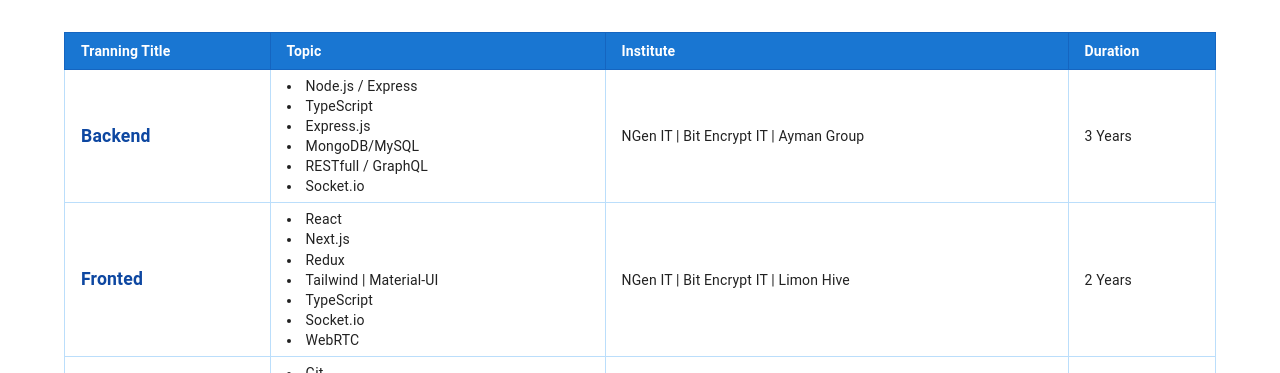
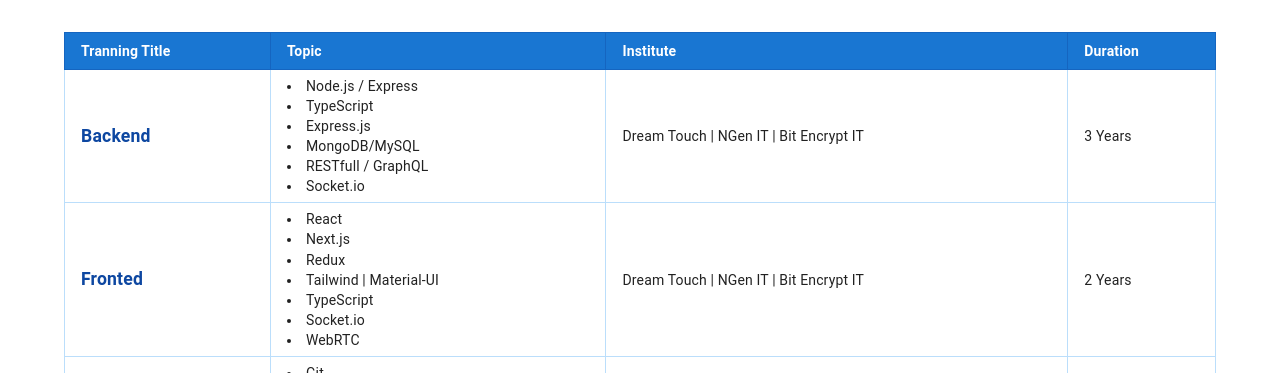
Before and after one commit to JavaScriptForEverything/portfolio, a Next.js app: page / in a window 1280 px wide. Shown: the part 427-800 px from the top of the page. Built offline with nearby package versions, Linux system fonts and the light colour scheme.

Commit message:
updated skills table and updated cv + fixed dependencies missing and hydration worning

```diff
--- a/components/product.tsx
+++ b/components/product.tsx
@@ -89,7 +89,7 @@
 					<Typography variant='body1' color='textSecondary' paragraph align='justify' > {summary} </Typography>
 
 					{lists && (
-						<Typography sx={{  mt: -2, mb: 2, }} variant='body2' color='textSecondary'>
+						<Typography component='div' sx={{  mt: -2, mb: 2, }} variant='body2' color='textSecondary'>
 							<ul style={{
 								paddingBlock: '8px',
 								listStyleType: 'square',
--- a/components/skillTable.tsx
+++ b/components/skillTable.tsx
@@ -11,13 +11,13 @@
 	{
 		title: 'Backend',
 		topics: [ 'Node.js / Express', 'TypeScript', 'Express.js', 'MongoDB/MySQL', 'RESTfull / GraphQL', 'Socket.io' ],
-		institute: 'NGen IT | Bit Encrypt IT | Ayman Group',
+		institute: 'Dream Touch | NGen IT | Bit Encrypt IT ',
 		duration: '3 Years'
 	},
 	{
 		title: 'Fronted',
 		topics: [ 'React', 'Next.js', 'Redux', 'Tailwind | Material-UI', 'TypeScript', 'Socket.io', 'WebRTC'],
-		institute: 'NGen IT | Bit Encrypt IT | Limon Hive',
+		institute: 'Dream Touch | NGen IT | Bit Encrypt IT',
 		duration: '2 Years'
 	},
 	{
--- a/package.json
+++ b/package.json
@@ -12,7 +12,7 @@
     "@emotion/react": "^11.13.5",
     "@emotion/styled": "^11.13.5",
     "@mui/icons-material": "^5.11.0",
-    "@mui/material": "^6.1.10",
+    "@mui/material": "^5.11.0",
     "@next/font": "13.1.5",
     "@types/node": "18.11.18",
     "@types/react": "18.0.27",
--- a/pages/_app.tsx
+++ b/pages/_app.tsx
@@ -1,6 +1,17 @@
 import '@/styles/globals.css'
 import type { AppProps } from 'next/app'
+import { useEffect, useState } from 'react'
 
 export default function App({ Component, pageProps }: AppProps) {
+  const [hasMounted, setHasMounted] = useState(false)
+
+  useEffect(() => {
+    setHasMounted(true)
+  }, [])
+
+  if (!hasMounted) {
+    return null // Optionally show a loader here
+  }
+
   return <Component {...pageProps} />
 }
```
Also changed, not shown: 2 other files (tests, documents, lock files or other folders).
